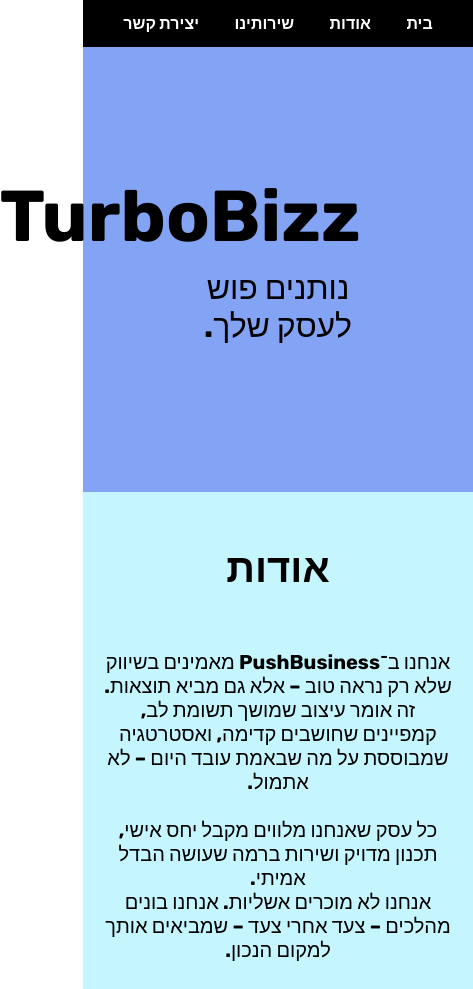
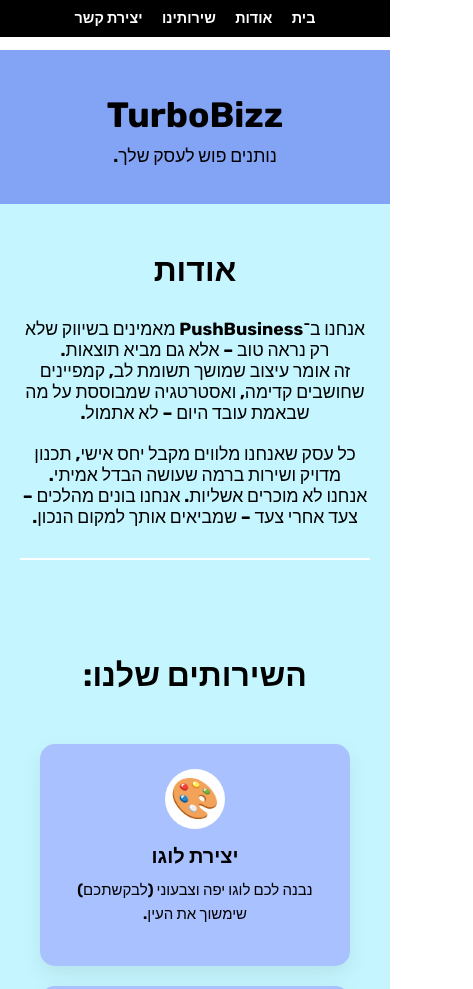
Before and after one commit to NN-Sites/TurboBizz, a plain HTML site: page index.html in a window 390 px wide. Shown: the top 989 px of the page, 473 px wide, since content can reach past the window. Drawn offline with Linux system fonts and the light colour scheme.

Commit message:
Update index.html

```diff
--- a/index.html
+++ b/index.html
@@ -1,4 +1,3 @@
-
 <!DOCTYPE html>
 <html lang="he">
 <head>
@@ -10,16 +9,20 @@
     <title>TurboBizz</title>
     <style>
         @import url('https://fonts.googleapis.com/css2?family=Rubik:wght@700&display=swap');
+
         html {
             scroll-behavior: smooth;
         }
+
         body {
             margin: 0;
             font-family: 'Rubik', sans-serif;
             direction: rtl;
+            background-color: #ffffff;
         }
+
         .navbar {
-            background-color: rgb(0, 0, 0);
+            background-color: #000;
             overflow: hidden;
             text-align: center;
             position: fixed;
@@ -27,58 +30,57 @@
             width: 100%;
             z-index: 1000;
         }
+
         .navbar a {
             display: inline-block;
-            color: rgb(255, 255, 255);
-            text-align: center;
+            color: #fff;
             padding: 14px 16px;
             text-decoration: none;
             font-weight: bold;
         }
+
         .navbar a:hover {
-            background-color: rgb(193, 193, 193);
+            background-color: #c1c1c1;
             border-radius: 15px;
-            color: rgb(0, 0, 0);
+            color: #000;
         }
+
         .top-section {
             height: 50vh;
-            color: rgb(0, 0, 0);
+            color: #000;
             display: flex;
             align-items: center;
             justify-content: center;
             padding: 30px;
             text-align: center;
-            margin-top: 10px;
+            margin-top: 50px;
+            background-color: #83a3f4;
             background-size: cover;
             background-position: center;
             position: relative;
         }
-        .top-section::before {
-            content: "";
-            position: absolute;
-            top: 0;
-            left: 0;
-            width: 100%;
-            height: 100%;
-            background-color: #83a3f4;
-            background-image: url('');
-        }
+
         .top-section .container {
             position: relative;
             z-index: 1;
         }
+
         .container {
-            max-width: 50%;
+            max-width: 700px;
+            margin: auto;
+            padding: 0 15px;
         }
+
         h1 {
-            font-size: 4.5em;
-            font-weight: bold;
+            font-size: 3.5em;
             margin-bottom: 10px;
         }
+
         p {
-            font-size: 2em;
+            font-size: 1.5em;
             margin-top: 0;
         }
+
         .bottom-section {
             background-color: #c5f6ff;
             padding: 20px;
@@ -86,64 +88,30 @@
             text-align: center;
         }
 
+        h2 {
+            font-size: 2em;
+            margin-bottom: 10px;
+        }
 
-        h2 {
-            font-size: 2.5em;
-            font-weight: bold;
-            color: #000000;
-            margin-bottom: 10px
+        .about-text {
+            font-size: 18px;
+            white-space: pre-line;
+            color: #000;
         }
-        .about-text {
-            font-size: 20px;
-            font-weight: normal;
-            white-space: pre-line;
-            text-align: center;
-            color: #000000;
-        }
-        .contact-note {
-            font-size: 0.8em;
-            color: rgb(255, 255, 255);
-            margin-top: 10px;
-        }
-        .contact-buttons {
-            margin-top: 20px;
-        }
-        .contact-buttons a {
-            display: inline-block;
-            margin: 10px;
-            padding: 15px 25px;
-            background-color: #4CAF50;
-            color: white;
-            text-decoration: none;
-            border-radius: 5px;
-            font-size: 1.2em;
-        }
-        .contact-buttons a.phone {
-            background-color: #2196F3;
-        }
-        .contact-buttons a.whatsapp {
-            background-color: #25D366;
-        }
-        .contact-buttons a:hover {
-            background-color: #00d5ff;
-            color: white;
-        }
+
         .separator-line {
-            border-top: 2px solid rgb(255, 255, 255);
+            border-top: 2px solid #fff;
             width: 100%;
-            margin-top: 20px;
+            margin: 30px 0;
         }
 
         .services-section {
-color: rgb(0, 0, 0);
             text-align: center;
-padding: 60px 20px 40px;
-
+            padding: 40px 20px 20px;
         }
 
         .services-section h2 {
-font-size: 30px;
-margin: 0;
+            font-size: 2em;
             font-weight: bold;
         }
 
@@ -152,15 +120,14 @@ display: flex;
             flex-wrap: wrap;
             justify-content: center;
             gap: 20px;
-padding: 40px 20px;
-direction: rtl;
+            padding: 20px;
         }
 
         .service-box {
             background: #a9c1ff;
             width: 280px;
             border-radius: 15px;
-padding: 30px 20px;
+            padding: 25px 20px;
             box-shadow: 0 8px 20px rgba(0, 0, 0, 0.08);
             transition: transform 0.3s ease;
             text-align: center;
@@ -172,8 +139,7 @@ transform: translateY(-5px);
 
         .service-icon {
             font-size: 40px;
-background: #ffffff;
-color: white;
+            background: #fff;
             width: 60px;
             height: 60px;
             line-height: 60px;
@@ -182,14 +148,71 @@ margin: 0 auto 15px;
         }
 
         .service-box h3 {
+            font-size: 20px;
             margin: 10px 0;
-font-size: 22px;
         }
 
         .service-box p {
-color: #000000;
             font-size: 15px;
             line-height: 1.6;
+        }
+
+        .contact-buttons {
+            margin-top: 20px;
+        }
+
+        .contact-buttons a {
+            display: inline-block;
+            margin: 10px;
+            padding: 15px 25px;
+            background-color: #4CAF50;
+            color: white;
+            text-decoration: none;
+            border-radius: 5px;
+            font-size: 1em;
+        }
+
+        .contact-buttons a.phone {
+            background-color: #2196F3;
+        }
+
+        .contact-buttons a.whatsapp {
+            background-color: #25D366;
+        }
+
+        .contact-buttons a:hover {
+            background-color: #00d5ff;
+            color: white;
+        }
+
+        /* Mobile Responsiveness */
+        @media (max-width: 768px) {
+            h1 {
+                font-size: 2.2em;
+            }
+
+            p, .about-text {
+                font-size: 1.1em;
+            }
+
+            .service-box {
+                width: 90%;
+            }
+
+            .navbar a {
+                padding: 10px 8px;
+                font-size: 0.9em;
+            }
+
+            .contact-buttons a {
+                font-size: 0.95em;
+                padding: 12px 18px;
+            }
+
+            .top-section {
+                padding: 20px 10px;
+                height: auto;
+            }
         }
     </style>
 </head>
@@ -200,21 +223,23 @@ line-height: 1.6;
         <a href="#services-section">שירותינו</a>
         <a href="#contact">יצירת קשר</a>
     </div>
+
     <div class="top-section" id="home">
         <div class="container">
             <h1>TurboBizz</h1>
             <p>נותנים פוש לעסק שלך.</p>
         </div>
     </div>
+
     <div class="bottom-section" id="about">
         <h2>אודות</h2>
         <p class="about-text">
-
 אנחנו ב־PushBusiness מאמינים בשיווק שלא רק נראה טוב – אלא גם מביא תוצאות.
 זה אומר עיצוב שמושך תשומת לב, קמפיינים שחושבים קדימה, ואסטרטגיה שמבוססת על מה שבאמת עובד היום – לא אתמול.
 
 כל עסק שאנחנו מלווים מקבל יחס אישי, תכנון מדויק ושירות ברמה שעושה הבדל אמיתי.
 אנחנו לא מוכרים אשליות. אנחנו בונים מהלכים – צעד אחרי צעד – שמביאים אותך למקום הנכון.
+        </p>
 
         <div class="separator-line"></div>
 
@@ -223,7 +248,6 @@ line-height: 1.6;
         </section>
 
         <section class="services-container" id="services-section">
-
             <div class="service-box">
                 <div class="service-icon">🎨</div>
                 <h3>יצירת לוגו</h3>
@@ -239,15 +263,16 @@ line-height: 1.6;
                 <h3>יצירת תוכן שיווקי</h3>
                 <p>נכתוב לכם פוסטים לפרסום ברשתות החברתיות, ניצור לכם פוסטרים ופלאיירים.</p>
             </div>
-
         </section>
+    </div>
 
     <div class="bottom-section" id="contact">
         <h2>יצירת קשר</h2>
         <div class="contact-buttons">
-        <a href="tel:+972533752747" class="phone"> חיוג 📞</a>
-        <a href="https://wa.me/972533752747" class="whatsapp"> צ'אט בוואטסאפ 💬</a>
+            <a href="tel:+972533752747" class="phone">חיוג 📞</a>
+            <a href="https://wa.me/972533752747" class="whatsapp">צ'אט בוואטסאפ 💬</a>
             <a href="mailto:turbobizzofficial@gmail.com">דואר אלקטרוני 📧</a>
-
         </div>
     </div>
+</body>
+</html>
```
Lines whose indentation alone changed are shown as unchanged.
